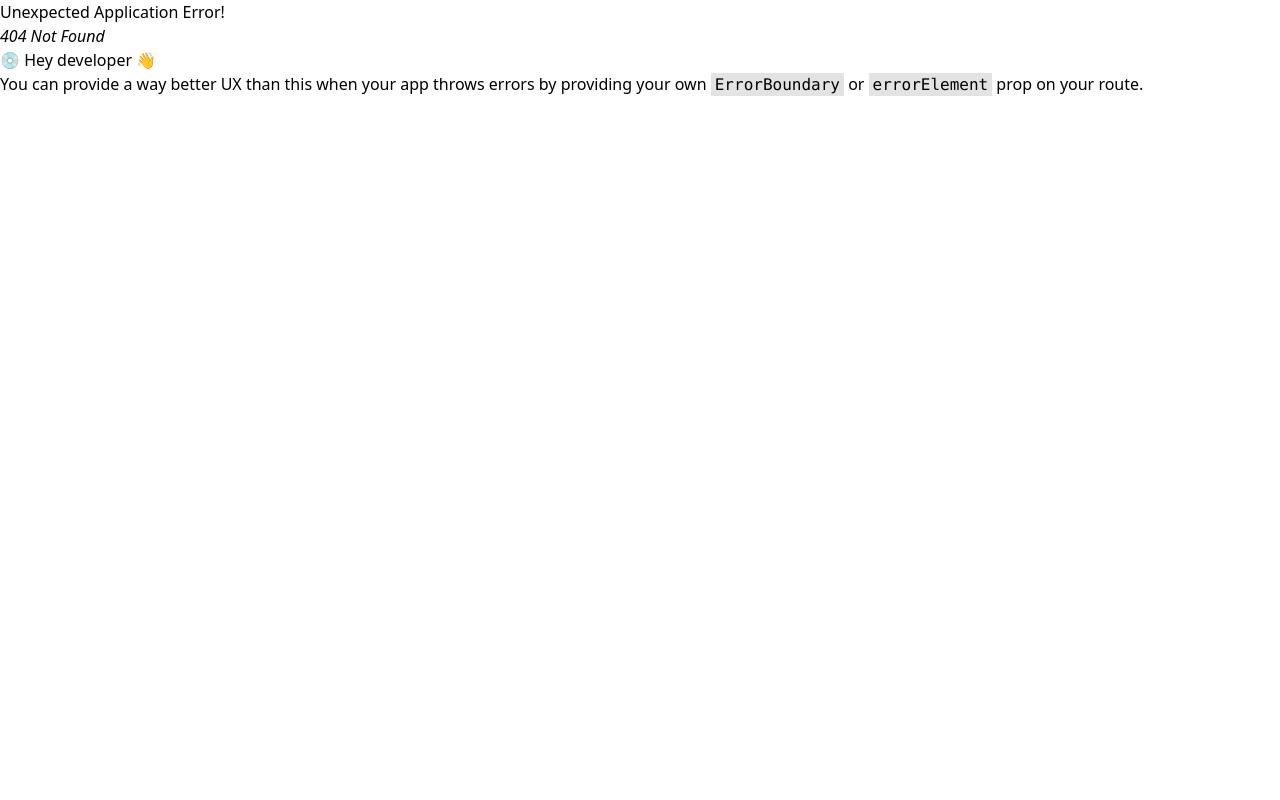
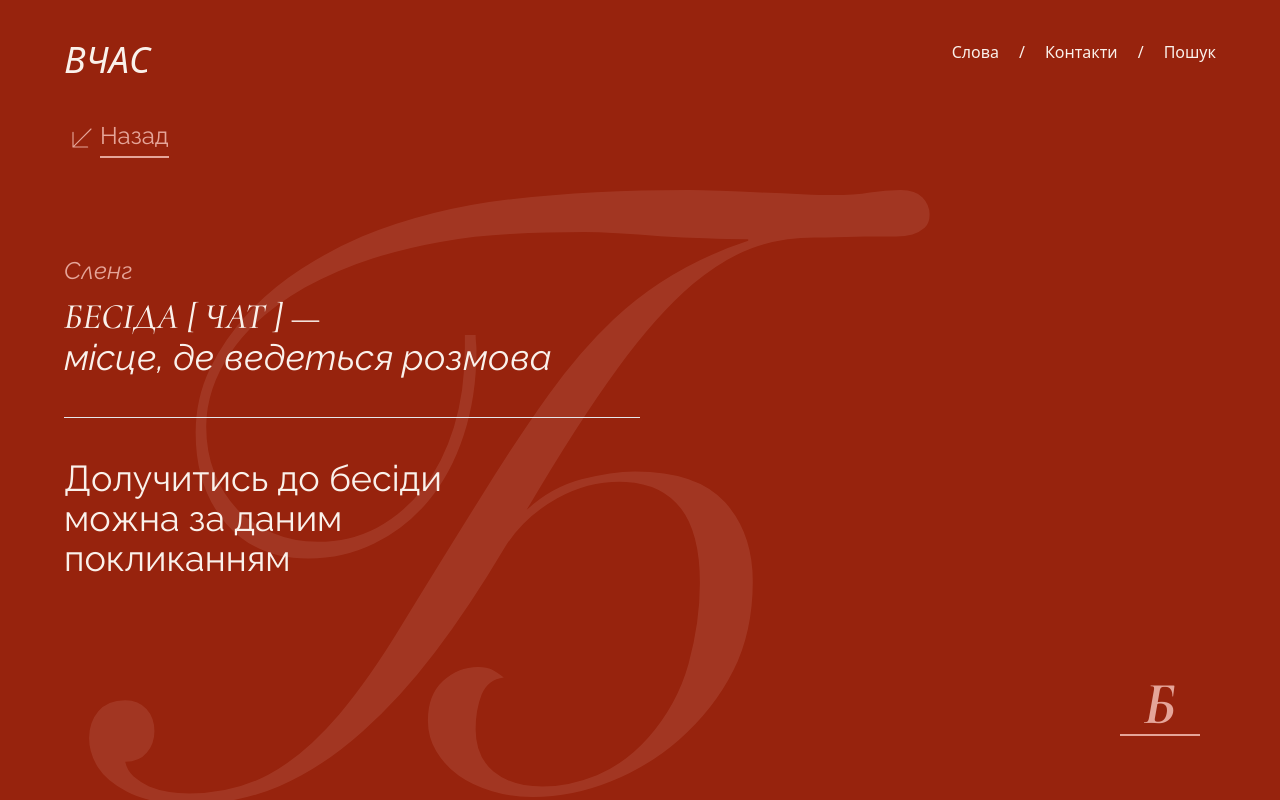
Before and after one commit to Peephie/Vchas, a React (Vite) app: page /words/1 in a window 1280 px wide. Before the commit this address had no page. Built offline with nearby package versions, Linux system fonts and the light colour scheme.

Commit message:
Removed word mock, created route for wordPage, changed bg-letter sizing

```diff
--- a/src/App.jsx
+++ b/src/App.jsx
@@ -7,11 +7,13 @@ import {
 import MainLayout from './layouts/MainLayout/MainLayout';
 import HomePage from './pages/HomePage';
 import './App.css'
+import WordPage from './pages/WordPage';
 
 const router = createBrowserRouter(
   createRoutesFromElements(
   <Route path='/' element={<MainLayout />}>
     <Route index element={<HomePage />} />
+    <Route path='/words/:id' element={<WordPage/>} />
   </Route>
   )
 );
--- a/src/pages/WordPage.jsx
+++ b/src/pages/WordPage.jsx
@@ -1,30 +1,23 @@
 import React, {useContext, useEffect} from 'react';
+import { useParams } from 'react-router-dom';
+import words from '../assets/data/words.json';
 import { ThemeContext } from '../assets/hooks/ThemeContext';
 import { PiArrowDownLeftThin } from 'react-icons/pi';
 
-const WordPage = ({
-  word,
-  variant = 'variant-inverse'
-}) => {
-  word = {
-    primaryWord: 'Бесіда',
-    relatedWord: 'Чат',
-    meaning: 'Місце, де ведеться розмова',
-    example: 'Долучитись до бесіди можна за даним покликанням.',
-    tag: 'сленг',
-  }
-
+const WordPage = () => {
+  const { id } = useParams();
+  const word = words.find((word) => word.id == id);
   const { setTheme } = useContext(ThemeContext);
 
   useEffect(() => {
     const theme = 'variant-inverse';
     setTheme(theme);
   }, [setTheme]);
+  const { theme } = useContext(ThemeContext);
   const brandLetter = word?.primaryWord?.substring(0, 1) ?? '?';
 
   return (
-
-    <div data-letter={brandLetter} className={`${variant} bg-letter max-auto h-full px-16 z-0 text-4xl font-raleway`} >
+    <div data-letter={brandLetter} className={`${theme} bg-letter max-auto h-full px-16 z-0 text-4xl font-raleway`} >
       <div className={`z-30 flex flex-col justify-between relative h-full pb-16`}>
         <div className='w-fit flex'>
           <PiArrowDownLeftThin className='text-peach'/>
@@ -35,7 +28,7 @@ const WordPage = ({
         </div>
         <div className='w-1/2'>
           <div className='text-peach font-raleway-italic text-2xl mb-2.5'>
-            {word.tag}
+            {word.tags}
           </div>
           <h1 className='font-cormorant-infant-medium-italic uppercase w-4/5'>
             {word.primaryWord} &#91; {word.relatedWord} &#93; —
--- a/tailwind.config.js
+++ b/tailwind.config.js
@@ -65,7 +65,7 @@ export default {
             content: 'attr(data-letter)',
             fontFamily: theme('fontFamily.snell'),
             color: theme('colors.peach'),
-            fontSize: '120vh',
+            fontSize: '110vh',
             lineHeight: '100vh'
           }
         }
```
